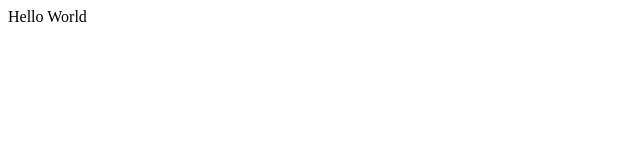
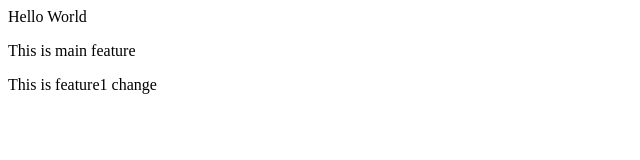
Before and after one commit to rupesh5320/demo, a plain HTML site: page index.html in a window 1280 px wide. Shown: the whole page, without its empty margins (0-640 px from the left). Drawn offline with Linux system fonts and the light colour scheme.

Commit message:
Adding change to feature 1

```diff
--- a/index.html
+++ b/index.html
@@ -1 +1,3 @@
 <p>Hello World</p>
+<p>This is main feature</p>
+<p>This is feature1 change</p>
```
